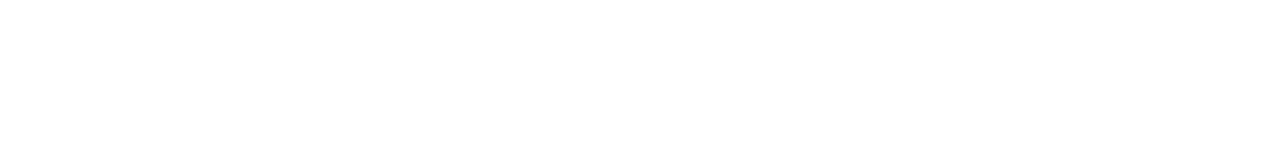
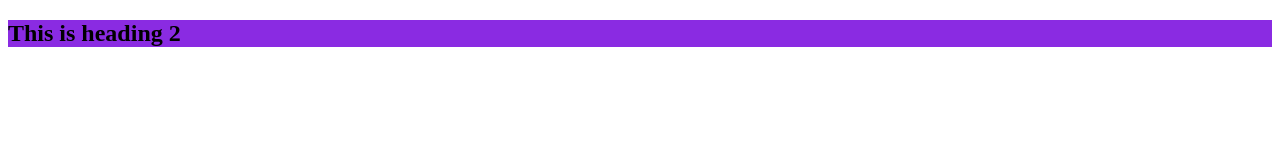
Before and after one commit to shanjida-borsha/My-ripo, a plain HTML site: page index.html in a window 1280 px wide. Drawn offline with Linux system fonts and the light colour scheme.

Commit message:
added the css rule

```diff
--- a/index.html
+++ b/index.html
@@ -4,8 +4,9 @@
     <meta charset="UTF-8">
     <meta name="viewport" content="width=device-width, initial-scale=1.0">
     <title>My Ripo</title>
+    <link rel="stylesheet" href="style.css">
 </head>
 <body>
-
+    <div><h2>This is heading 2</h2></div>
 </body>
 </html>
--- /dev/null
+++ b/style.css
@@ -0,0 +1,3 @@
+div{
+    background-color: blueviolet;
+}
```
